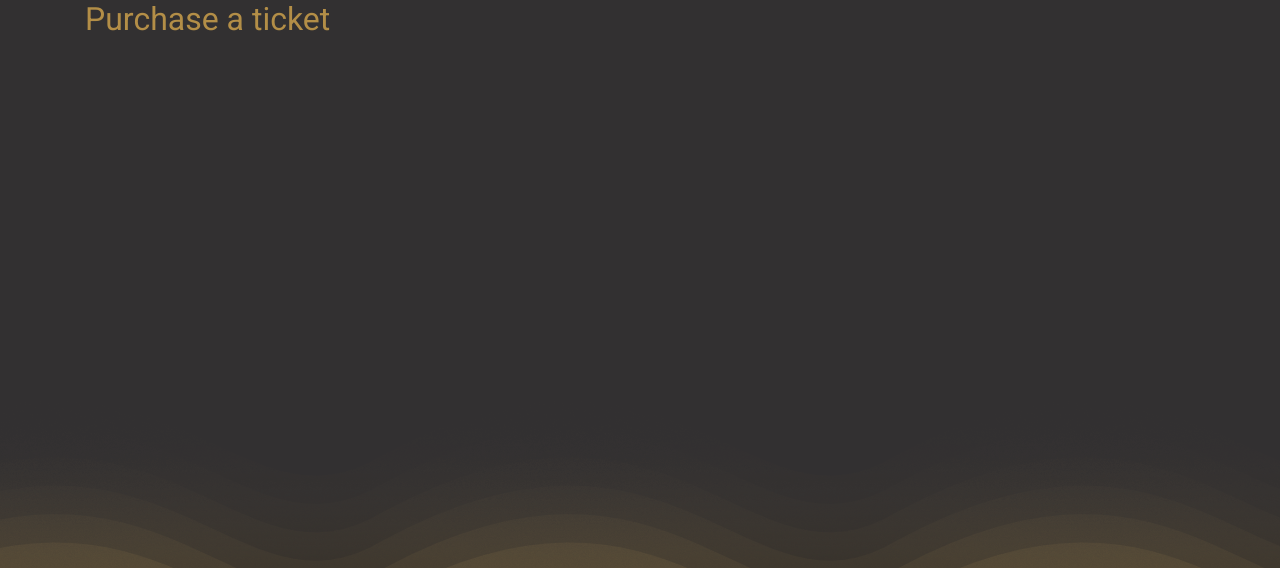
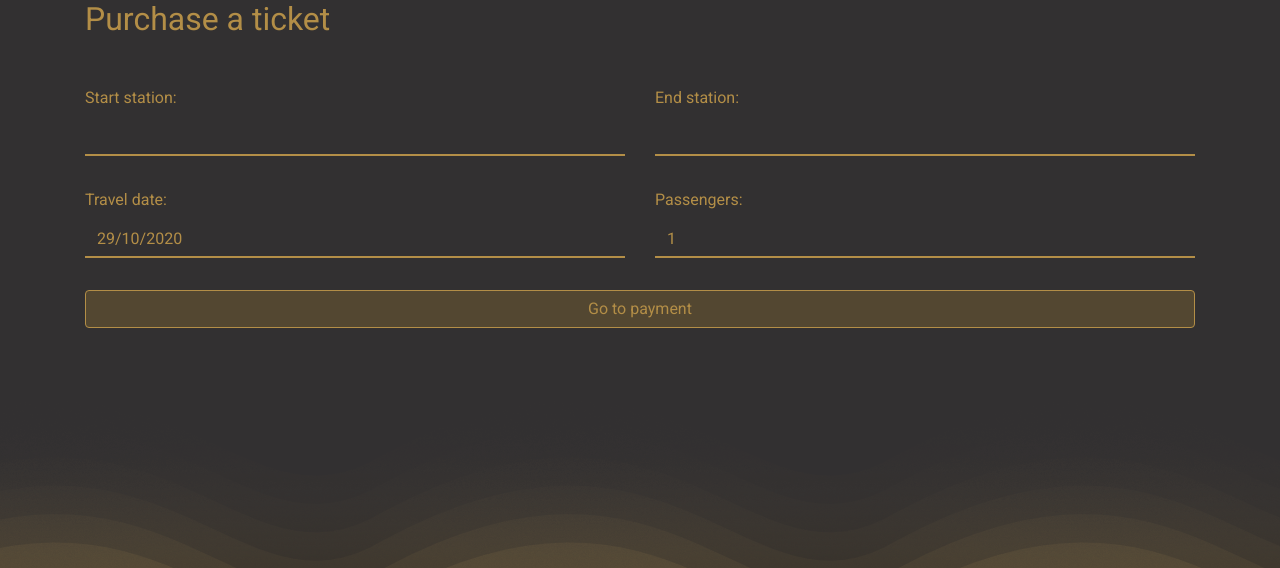
Before and after one commit to emilgab/norwegian-rails, a Flask app: page /purchase in a window 1280 px wide. Shown: the part 99-667 px from the top of the page. Run offline with Flask 2, Linux system fonts and the light colour scheme; some libraries are stand-ins or nearby versions.

Commit message:
Created the first purchase form and embeded it

```diff
--- a/app/forms.py
+++ b/app/forms.py
@@ -1,8 +1,16 @@
 from flask_wtf import FlaskForm
-from wtforms import StringField,SubmitField,PasswordField
+from wtforms import StringField,SubmitField,PasswordField,DateTimeField,IntegerField,validators
+from datetime import datetime
 
 class Login(FlaskForm):
 
     username = StringField(u"Username:")
     password = PasswordField(u"Password:")
     submit = SubmitField('Log in')
+
+class PurchaseTicket(FlaskForm):
+    start_station = StringField(u"Start station:", validators=[validators.DataRequired()])
+    end_station = StringField(u"End station:", validators=[validators.DataRequired()])
+    travel_date = DateTimeField(u"Travel date:", format="%d/%m/%Y", default=datetime.today, validators=[validators.DataRequired()])
+    number_of_passengers = IntegerField(u"Passengers:", validators=[validators.DataRequired()])
+    submit = SubmitField("Go to payment")
--- a/app/static/css/main.css
+++ b/app/static/css/main.css
@@ -52,3 +52,8 @@ form .custom-form, form .custom-form:focus {
   color: #b38e47;
   background-color: rgba(255,255,255,0);
 }
+
+.custom-form::placeholder {
+  color: #b38e47;
+  opacity: 0.5;
+}
--- a/app/templates/about.html
+++ b/app/templates/about.html
@@ -12,6 +12,7 @@
         We are a real fictional railway company based in Norway founded in 2020.<br>
         Just to clarify, we are not a real company, but that does not put a stop to our ambitions!
       </p>
+      <p>This site is created by Emil Granrud Gabrielli as part of the OsloMet course "ACIT4070: Programming and API for Interaction"</p>
     </div>
     <div class="col-6">
       <p>
--- a/app/templates/purchase_tickets.html
+++ b/app/templates/purchase_tickets.html
@@ -3,8 +3,44 @@
 <div class="container">
   <div class="row">
     <div class="col-12">
-      <h2>Purchase a ticket</h2>
+      <h2 class="mb-5">Purchase a ticket</h2>
     </div>
   </div>
+  <form class="" method="POST">
+    <div class="row mb-3">
+      <div class="col-6">
+        <div class="form-group">
+          {{form.hidden_tag()}}
+          {{form.start_station.label()}}
+          {{form.start_station(class="form-control custom-form")}}
+        </div>
+      </div>
+      <div class="col-6">
+        <div class="form-group">
+          {{form.end_station.label()}}
+          {{form.end_station(class="form-control custom-form")}}
+        </div>
+      </div>
+    </div>
+    <div class="row mb-3">
+      <div class="col-6">
+        <div class="form-group">
+          {{form.travel_date.label()}}
+          {{form.travel_date(class="form-control custom-form")}}
+        </div>
+      </div>
+      <div class="col-6">
+        <div class="form-group">
+          {{form.number_of_passengers.label()}}
+          {{form.number_of_passengers(class="form-control custom-form", value="1")}}
+        </div>
+      </div>
+    </div>
+    <div class="row">
+      <div class="col-12">
+        {{form.submit(class="btn btn-secondary btn-block")}}
+      </div>
+    </div>
+  </form>
 </div>
 {% endblock %}
--- a/app/views.py
+++ b/app/views.py
@@ -1,6 +1,6 @@
 from app import app
 from flask import Flask, render_template, Markup
-from app.forms import Login
+from app.forms import Login, PurchaseTicket
 
 nav_items = {
     "HOME":"homepage",
@@ -17,7 +17,8 @@ def homepage():
 
 @app.route('/purchase')
 def purchase():
-    return render_template("purchase_tickets.html", nav_items=nav_items)
+    form = PurchaseTicket()
+    return render_template("purchase_tickets.html", nav_items=nav_items, form=form)
 
 @app.route('/show_tickets')
 def show_tickets():
```
